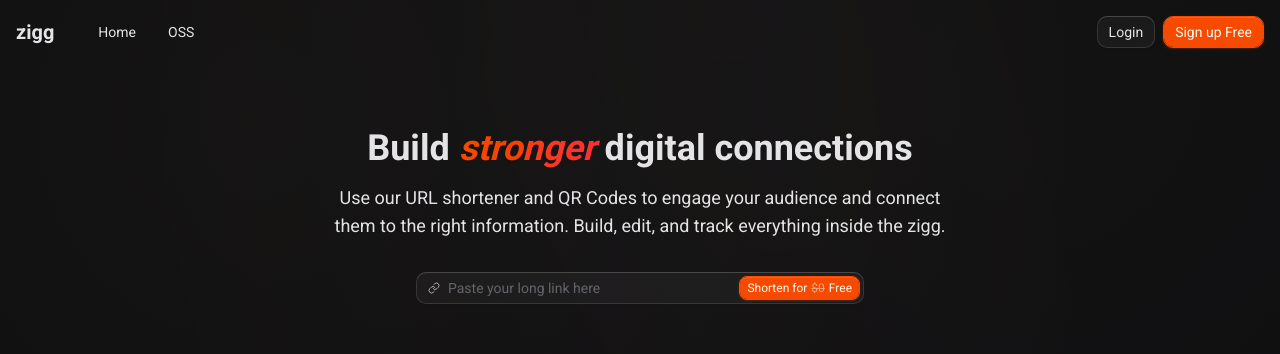
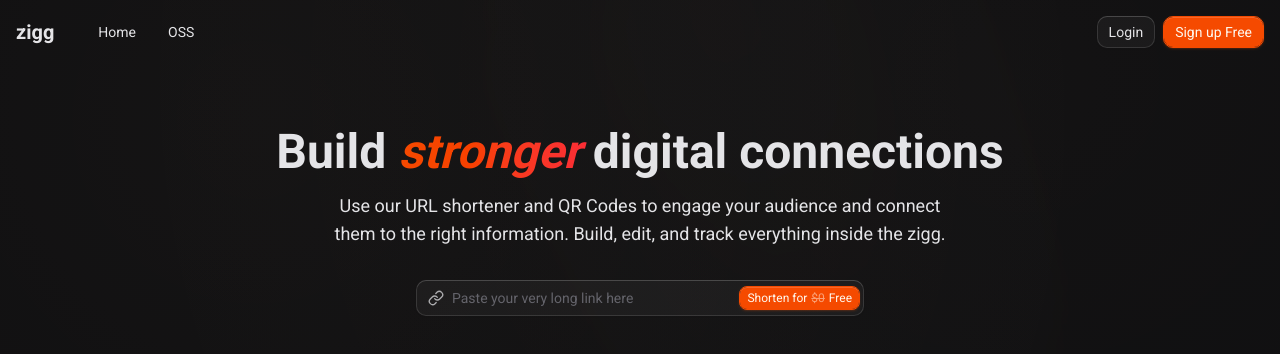
Before and after one commit to luannzin/the-fastest-url-shortener, a Next.js app: page / in a window 1280 px wide. Shown: the top 354 px of the page. Built offline with nearby package versions, Linux system fonts and the light colour scheme.

Commit message:
style: update home page layout and input field; improve public header structure for clarity

```diff
--- a/src/app/(public)/(home)/page.tsx
+++ b/src/app/(public)/(home)/page.tsx
@@ -11,9 +11,9 @@
 
 export default function Home() {
   return (
-    <section className="py-16 flex flex-col items-center gap-8 max-w-2xl">
+    <section className="py-16 flex flex-col items-center gap-8 max-w-3xl">
       <div className="flex flex-col items-center gap-4">
-        <h1 className="text-4xl font-bold text-center text-balance">
+        <h1 className="text-5xl font-bold text-center text-balance">
           Build{" "}
           <span className="italic bg-linear-to-r from-primary to-destructive bg-clip-text text-transparent">
             stronger{" "}
@@ -30,10 +30,14 @@
         <Form>
           <Field>
             <InputGroup>
+              <InputGroupAddon align="inline-start">
+                <LinkIcon className="size-4" />
+              </InputGroupAddon>
               <InputGroupInput
-                placeholder="Paste your long link here"
+                placeholder="Paste your very long link here"
                 type="url"
                 required
+                size="lg"
               />
               <InputGroupAddon align="inline-end">
                 <Button size="xs" type="submit">
@@ -41,11 +45,8 @@
                   <span className="line-through opacity-50">$0</span> Free
                 </Button>
               </InputGroupAddon>
-              <InputGroupAddon align="inline-start">
-                <LinkIcon className="size-3" />
-              </InputGroupAddon>
             </InputGroup>
-            <FieldError>Please enter a valid email address.</FieldError>
+            <FieldError>Please enter a valid URL.</FieldError>
           </Field>
         </Form>
       </div>
--- a/src/app/(public)/_components/public-header/index.tsx
+++ b/src/app/(public)/_components/public-header/index.tsx
@@ -7,9 +7,7 @@
     <header className="relative w-full flex justify-center h-16">
       <div className="max-w-7xl w-full flex items-center justify-between px-4">
         <div className="flex items-center gap-8 max-sm:gap-4">
-          <div>
-            <span className="text-xl font-bold">zigg</span>
-          </div>
+          <span className="text-xl font-bold">zigg</span>
           <div className="flex items-center gap-2">
             {PUBLIC_HEADER_ITEMS.map((item) => (
               <Button
```
